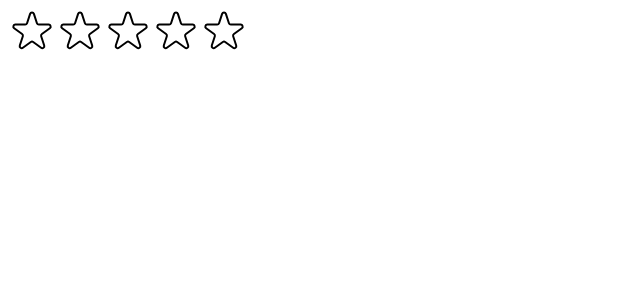
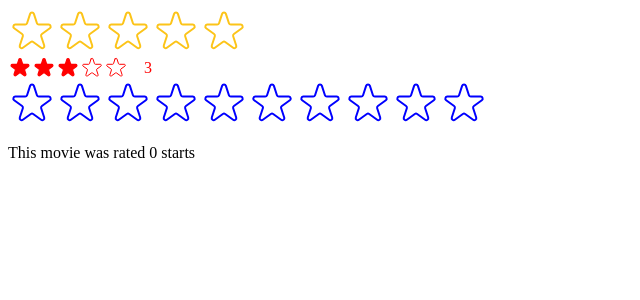
Before and after one commit to banelengwane/usepopcorn, a React (Create React App) app: page / in a window 1280 px wide. Shown: the top 300 px of the page, without its empty margins (0-640 px from the left). Built offline with nearby package versions, Linux system fonts and the light colour scheme.

Commit message:
improving reusability with props

```diff
--- a/src/StarRating.js
+++ b/src/StarRating.js
@@ -10,22 +10,25 @@ const starContainerStyle = {
     display: 'flex',
 }
 
-const textStyle = {
-    lineHeight: '1',
-    margin: "0"
-}
-export default function StartRating ({maxRating = 5}){
-    const [rating, setRating] = useState(0);
+
+export default function StartRating ({maxRating = 5, color = "#fcc419", size=48, className="", messeges = [], defaultRating=0, onSetRating}){
+    const [rating, setRating] = useState(defaultRating);
     const [tempRating, setTempRating] = useState(0);
 
-
+    const textStyle = {
+        lineHeight: '1',
+        margin: "0",
+        color,
+        fontSize: `${size / 1.5}px`
+    }
 
     function handleRating(rating){
-        setRating(rating)
+        setRating(rating);
+        onSetRating(rating)
     }
 
     return (
-        <div style={containerStyle}>
+        <div style={containerStyle} className={className}>
             <div style={starContainerStyle}>
                 {Array.from({length: maxRating}, (_, i)=>(
                     <Star
@@ -34,21 +37,24 @@ export default function StartRating ({maxRating = 5}){
                         onRate={()=>handleRating(i+1)}
                         onHoverIn={()=> setTempRating(i+1)}
                         onHoverOut={() => setTempRating(0)}
+                        color={color}
+                        size={size}
                     />
                 ))}
             </div>
-            <p style={textStyle}>{tempRating || rating || ''}</p>
+            <p style={textStyle}>{messeges.length === maxRating ? messeges[tempRating ? tempRating - 1 : rating-1] : tempRating || rating || ''}</p>
         </div>
     )
 }
 
-const starStyle = {
-    width: '48px',
-    height: '48px',
-    display: 'block',
-    cursor: 'pointer'
-}
-function Star({onRate, full, onHoverIn, onHoverOut}) {
+
+function Star({onRate, full, onHoverIn, onHoverOut, color, size}) {
+    const starStyle = {
+        width: `${size}px`,
+        height: `${size}px`,
+        display: 'block',
+        cursor: 'pointer'
+    }
     return (
         <span role='button' style={starStyle} onClick={onRate}
             onMouseEnter={onHoverIn}
@@ -58,8 +64,8 @@ function Star({onRate, full, onHoverIn, onHoverOut}) {
                 <svg
                     xmlns="http://www.w3.org/2000/svg"
                     viewBox="0 0 20 20"
-                    fill="#000"
-                    stroke="#000"
+                    fill={color}
+                    stroke={color}
                 >
         <path
             d="M9.049 2.927c.3-.921 1.603-.921 1.902 0l1.07 3.292a1 1 0 00.95.69h3.462c.969 0 1.371 1.24.588 1.81l-2.8 2.034a1 1 0 00-.364 1.118l1.07 3.292c.3.921-.755 1.688-1.54 1.118l-2.8-2.034a1 1 0 00-1.175 0l-2.8 2.034c-.784.57-1.838-.197-1.539-1.118l1.07-3.292a1 1 0 00-.364-1.118L2.98 8.72c-.783-.57-.38-1.81.588-1.81h3.461a1 1 0 00.951-.69l1.07-3.292z"
@@ -70,7 +76,7 @@ function Star({onRate, full, onHoverIn, onHoverOut}) {
         xmlns="http://www.w3.org/2000/svg"
         fill="none"
         viewBox="0 0 24 24"
-        stroke="#000"
+        stroke={color}
       >
         <path
           strokeLinecap="round"
--- a/src/index.js
+++ b/src/index.js
@@ -1,12 +1,24 @@
-import React from 'react';
+import React, { useState } from 'react';
 import ReactDOM from 'react-dom/client';
 // import './index.css';
 // import App from './App';
 import StartRating from './StarRating';
 
+function Test(){
+  const [movieRating, setMovieRating] =useState(0)
+  return (
+    <div>
+      <StartRating color='blue' maxRating={10} onSetRating={setMovieRating}/>
+      <p>This movie was rated {movieRating} starts</p>
+    </div>
+  )
+}
+
 const root = ReactDOM.createRoot(document.getElementById('root'));
 root.render(
   <React.StrictMode>
-    <StartRating maxRating={5} />
+    <StartRating maxRating={5} messeges={['Terrible', 'Bad', 'Okay', 'Good', 'Amazing']}/>
+    <StartRating size={24} color="red" className='test' defaultRating={3}/>
+    <Test />
   </React.StrictMode>
 );
```
